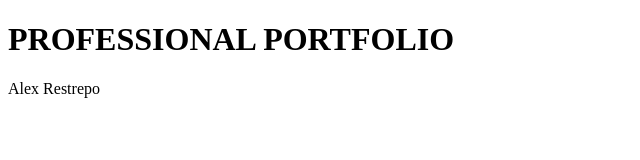
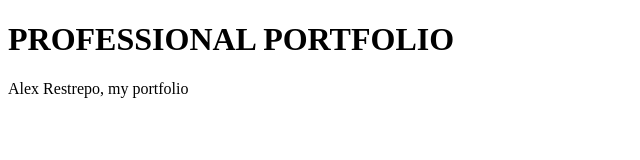
Before and after one commit to ARestrepo12/professional-portfolio, a plain HTML site: page index.html in a window 1280 px wide. Shown: the whole page, without its empty margins (0-640 px from the left). Drawn offline with Linux system fonts and the light colour scheme.

Commit message:
second commit

```diff
--- a/index.html
+++ b/index.html
@@ -6,6 +6,6 @@
   </head>
   <body>
     <h1>PROFESSIONAL PORTFOLIO</h1>
-    Alex Restrepo
+    Alex Restrepo, my portfolio
   </body>
 </html>
```
